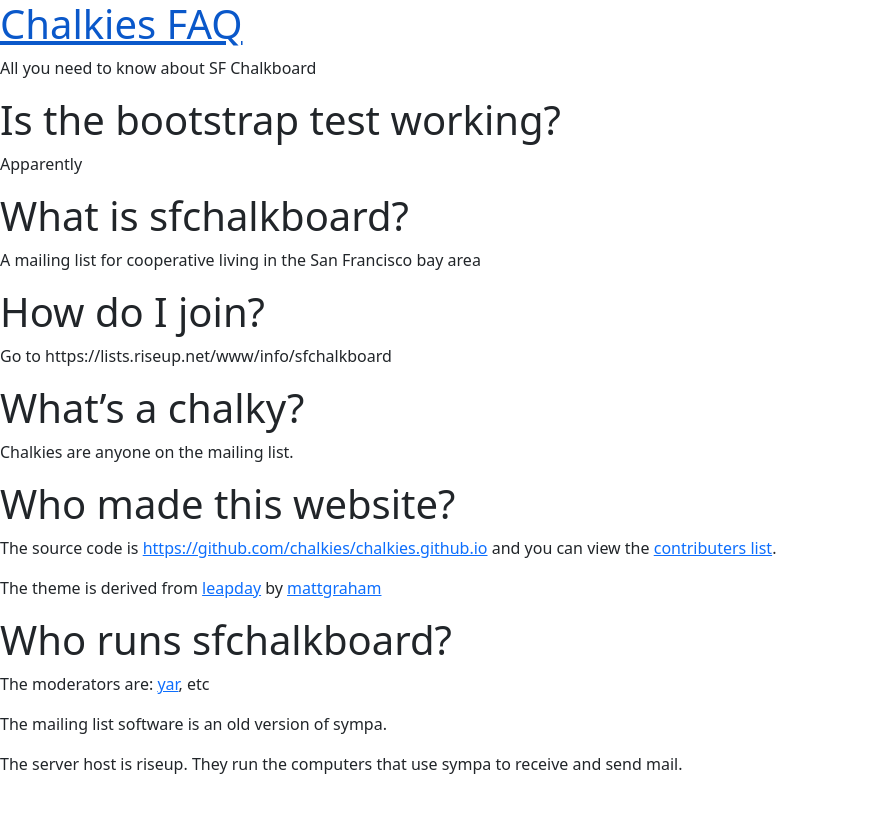
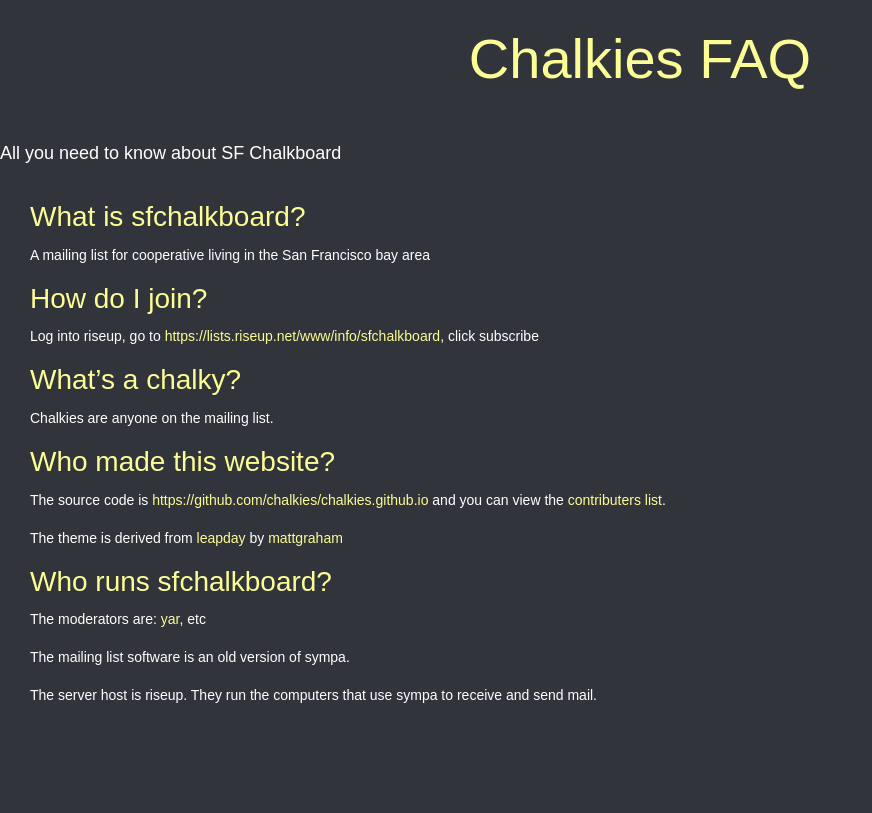
Before and after one commit to organicunity/chalkies.github.io, a Jekyll site: the page built from bootstrap.md, in a window 1280 px wide. Shown: the top 813 px of the page, without its empty margins (0-872 px from the left). Built offline with Jekyll 4.4.1, drawn with Linux system fonts in a browser that asks for light colours; some web fonts are replaced; comment, search, counter and statistics services are not loaded; a style sheet for code colours, icons or effects is not loaded; our own code applies the rules of GitHub Pages for plain Markdown files.

Commit message:
approximate what we had in bootstrap

```diff
--- a/bootstrap.css
+++ b/bootstrap.css
@@ -0,0 +1,37 @@
+body {
+    font: 14px/22px sans-serif;
+    color: #ffffff;
+    background-color: #31343a;
+    margin: 0px;
+    padding: 0px;
+}
+header h1 {
+    padding: 25px 20px 40px 20px;
+    text-align: center;
+}
+a {
+    color: #fdfd96;
+    font-weight: 400;
+    text-decoration: none;
+}
+h1, h1 a {
+    color: #fdfd96;
+    margin: 0 0 10px;
+    font-family: 'Recursive', sans-serif;
+    font-size: 28px;
+}
+header h1 a {
+    font-size: 56px;
+    margin: 0px;
+}
+header p {
+    font-size: 18px;
+}
+section.content {
+    padding: 20px 30px 50px 30px;
+}
+@media print, screen and (max-width: 720px) {
+    header {
+        padding: 20px;
+    }
+}
--- a/bootstrap.md
+++ b/bootstrap.md
@@ -3,10 +3,6 @@ layout: bootstrap
 content_type: md
 tagline: All you need to know about SF Chalkboard
 ---
-
-# Is the bootstrap test working?
-
-Apparently
 
 # What is sfchalkboard?
 
@@ -14,7 +10,7 @@ A mailing list for cooperative living in the San Francisco bay area
 
 # How do I join?
 
-Go to https://lists.riseup.net/www/info/sfchalkboard
+Log into riseup, go to [https://lists.riseup.net/www/info/sfchalkboard](our page), click subscribe
 
 # What's a chalky?
 
```
